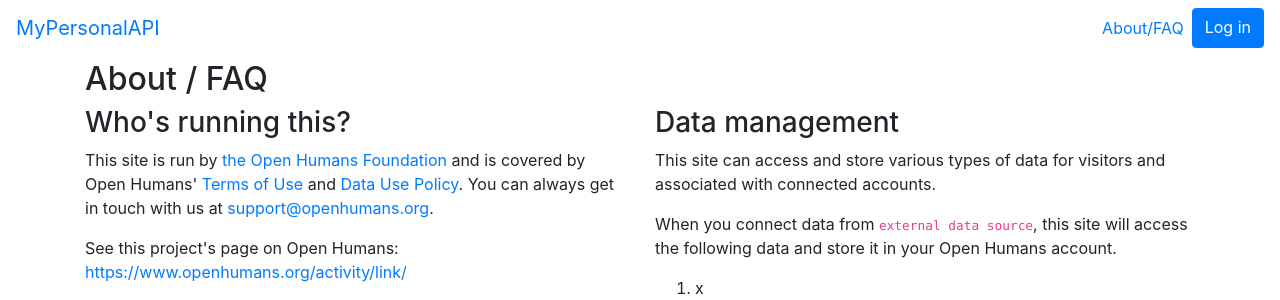
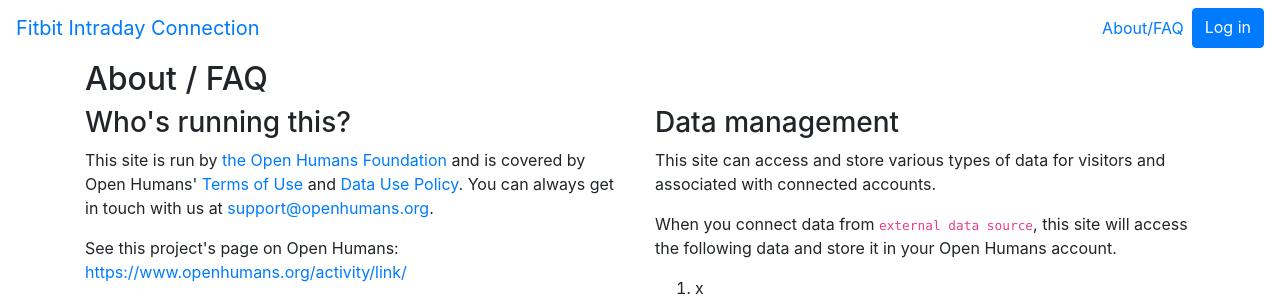
Before and after one commit to OpenHumans/oh-fitbit-intraday, a Django app: page /about in a window 1280 px wide. Shown: the top 300 px of the page. Run offline with Django 3.2, Linux system fonts and the light colour scheme; parts of the project's set-up code (start-up, migrations or seed data) failed here and were passed over; some libraries are stand-ins or nearby versions.

Commit message:
proper title for navbar

```diff
--- a/main/templates/base.html
+++ b/main/templates/base.html
@@ -27,7 +27,7 @@
     <header>
       <!-- Fixed navbar -->
       <nav class="navbar navbar-expand-md navbar-open-humans fixed-top">
-        <a class="navbar-brand" href="/">MyPersonalAPI</a>
+        <a class="navbar-brand" href="/">Fitbit Intraday Connection</a>
         <button class="navbar-toggler custom-toggler" type="button" data-toggle="collapse" data-target="#navbarCollapse" aria-controls="navbarCollapse" aria-expanded="false" aria-label="Toggle navigation">
           <span class="navbar-toggler-icon custom-toggler"></span>
         </button>
```
